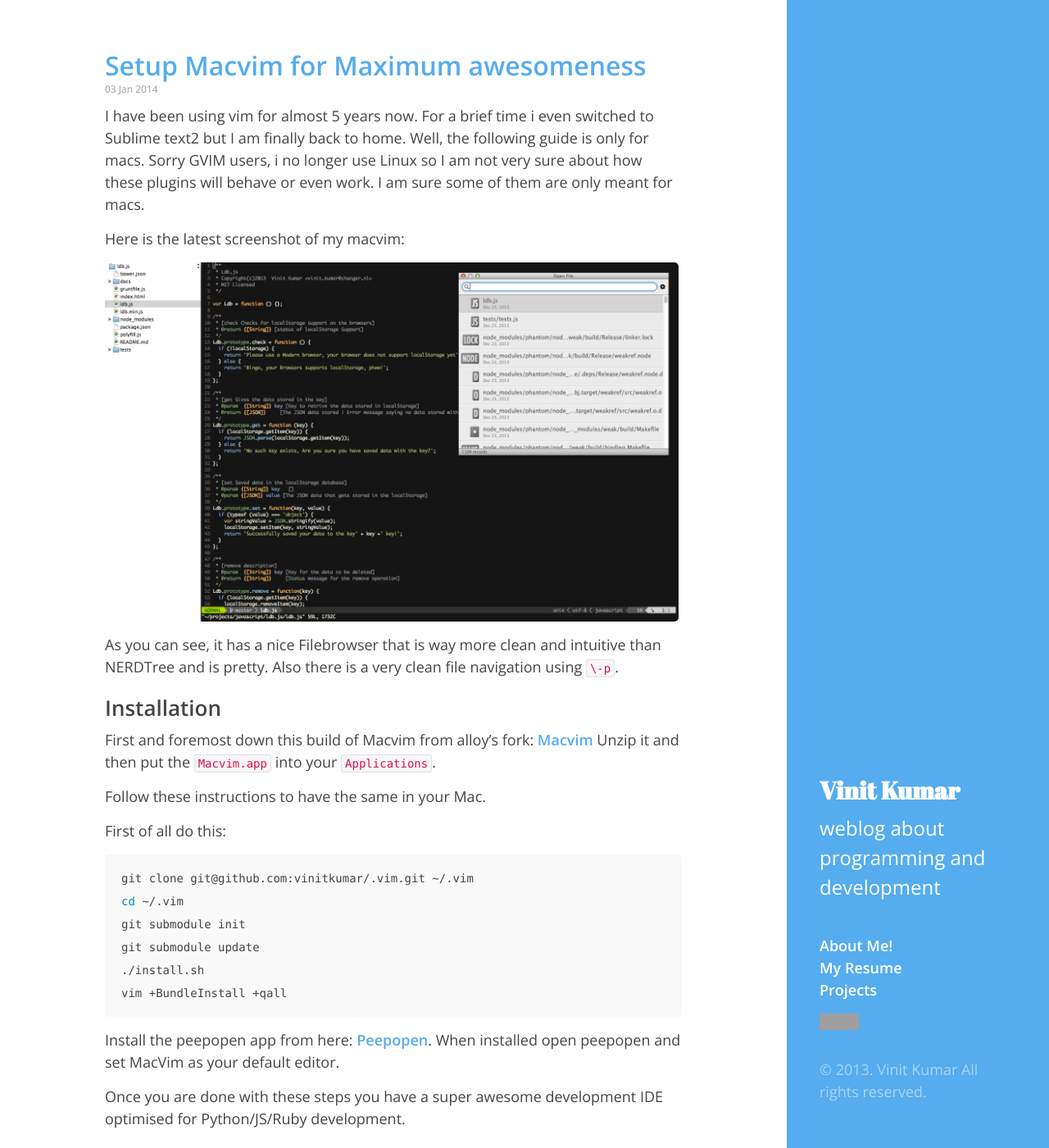
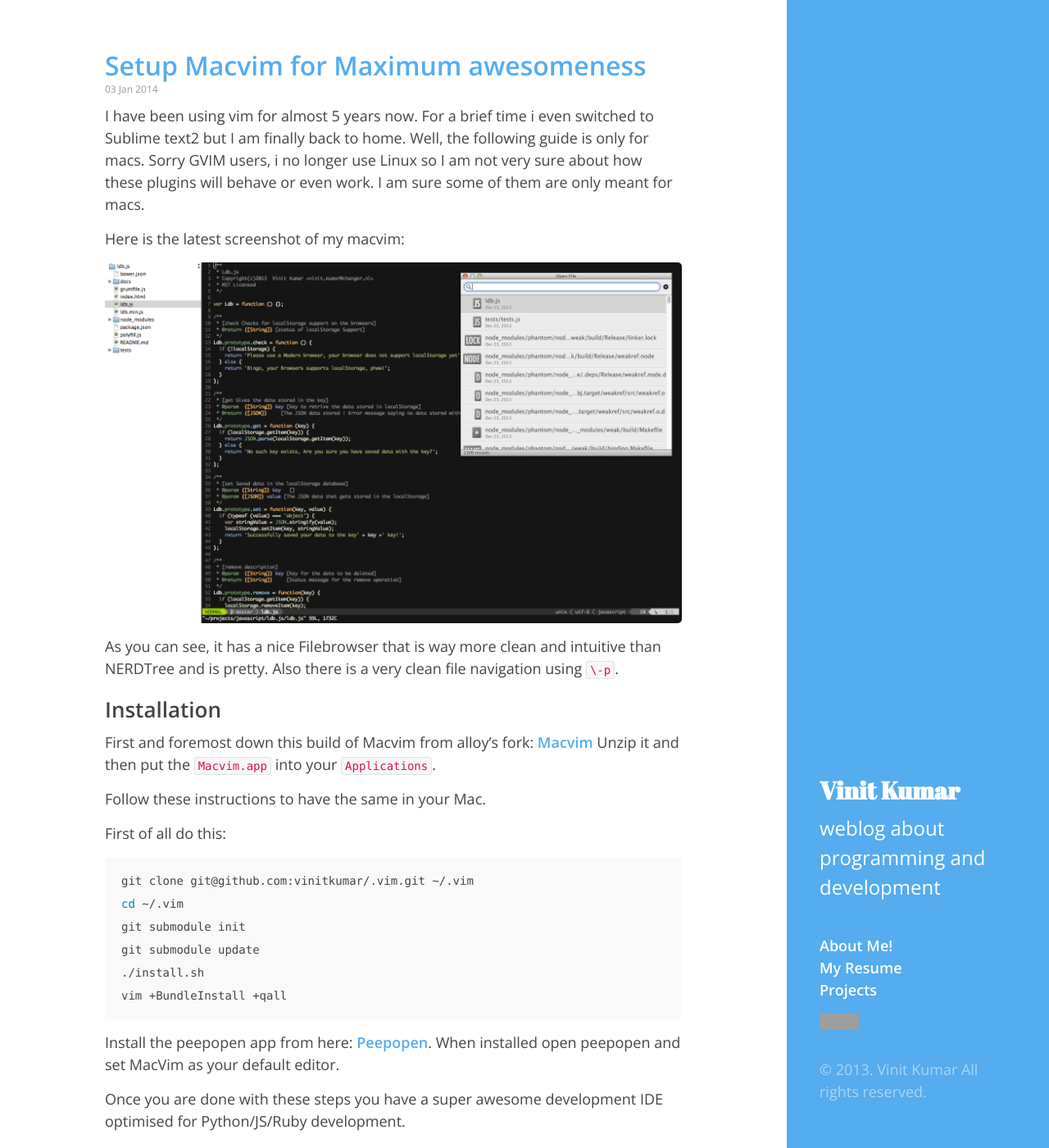
Before and after one commit to vinitkumar/vinitkumar.github.com, a Jekyll site: the page built from index.html, in a window 1280 px wide and 1400 px high. Shown: the whole window at 82% size. Built offline with Jekyll 4.4.1, drawn with Linux system fonts in a browser that asks for light colours; Markdown is read by kramdown in place of the engine named in the settings; the list of posts is cut into pages by our own code; grey boxes are pictures that could not be loaded.

Commit message:
make images reponsive in general

```diff
--- a/public/css/hyde.css
+++ b/public/css/hyde.css
@@ -293,9 +293,9 @@
   }
 }
 
-.post > p > img {
-  /* Add max width for the image */
-  width: 700px;
+img {
+  max-width: 100%;
+  height: auto;
 }
 
 .profile-pic {
```
